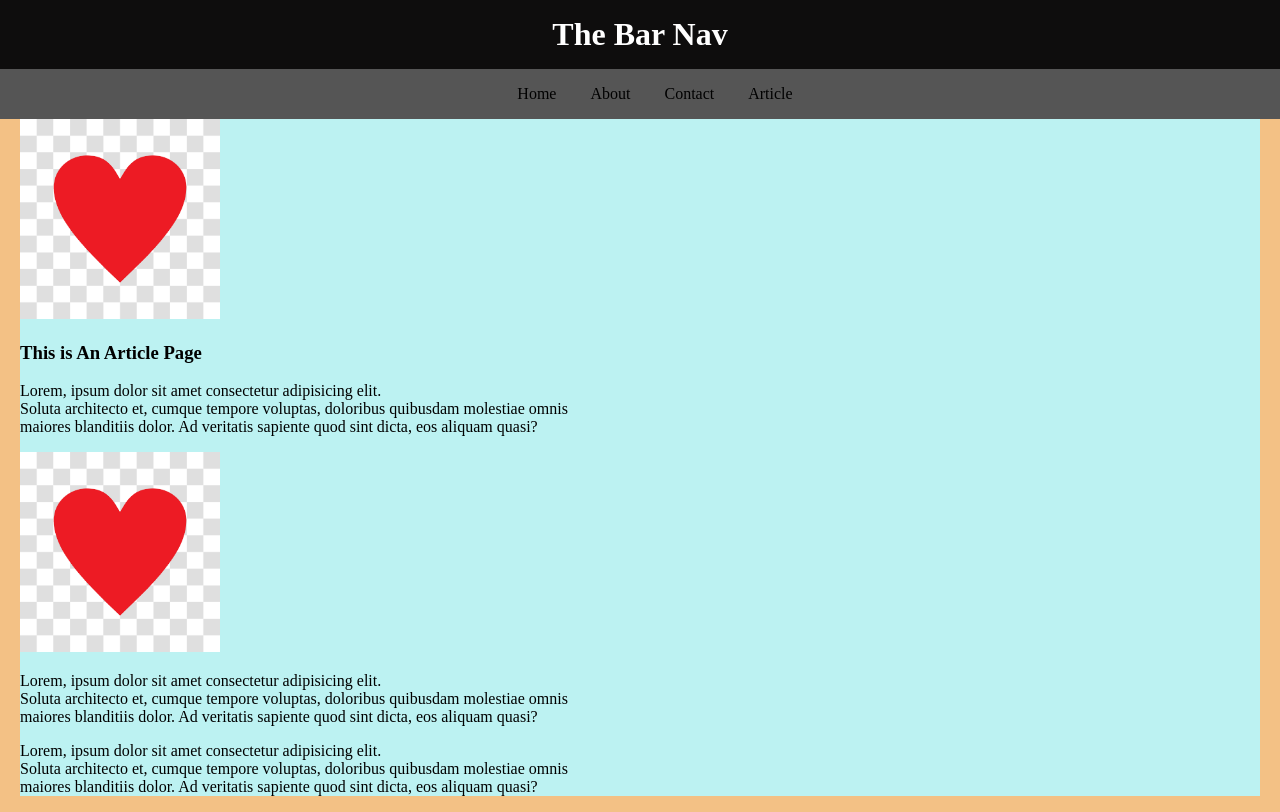
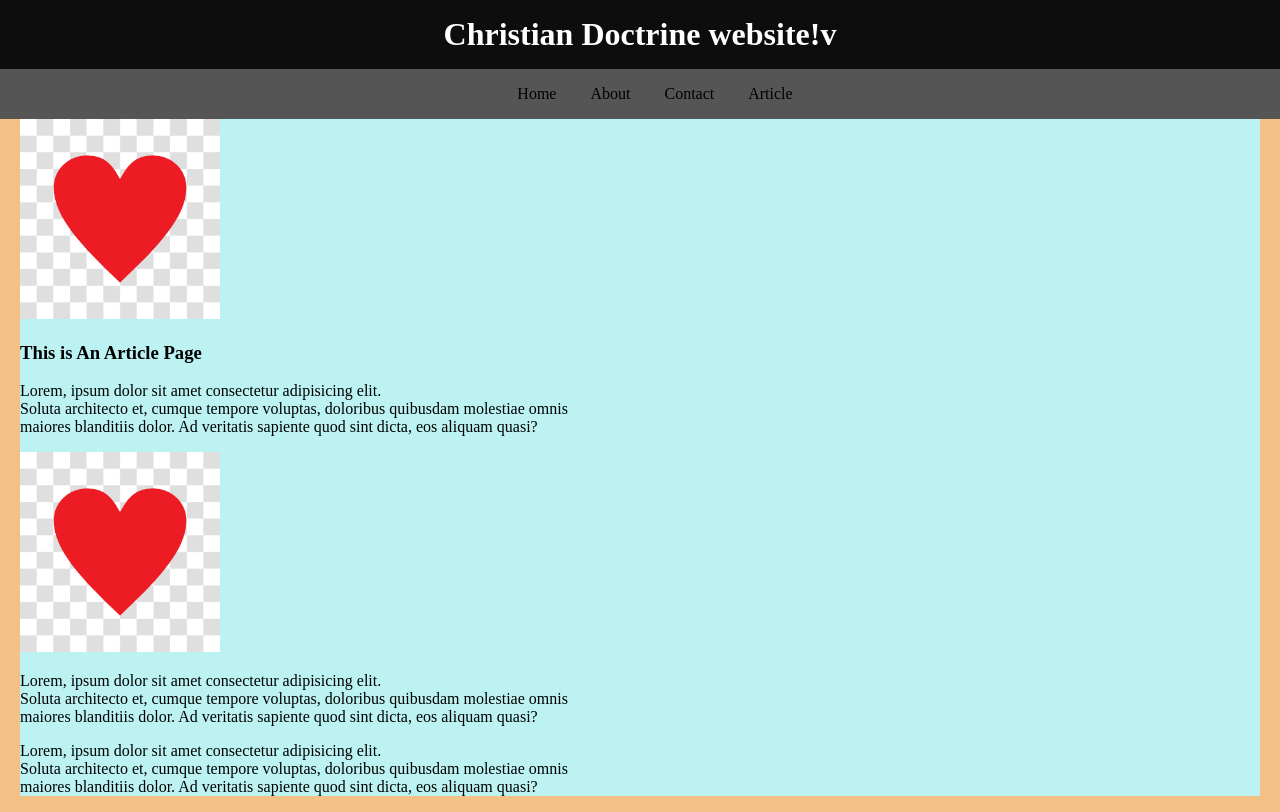
Before and after one commit to alsadig1988/christiandoctrine, a plain HTML site: page article.html in a window 1280 px wide. Drawn offline with Linux system fonts and the light colour scheme; files whose address does not match are found by name.

Commit message:
Update article.html

```diff
--- a/article.html
+++ b/article.html
@@ -10,7 +10,7 @@
 </head>
 <body>
     <header>
-        <h1> The Bar Nav</h1>
+        <h1> Christian Doctrine website!v</h1>
     </header>
     <nav class="navbar">
         <ul>
```
